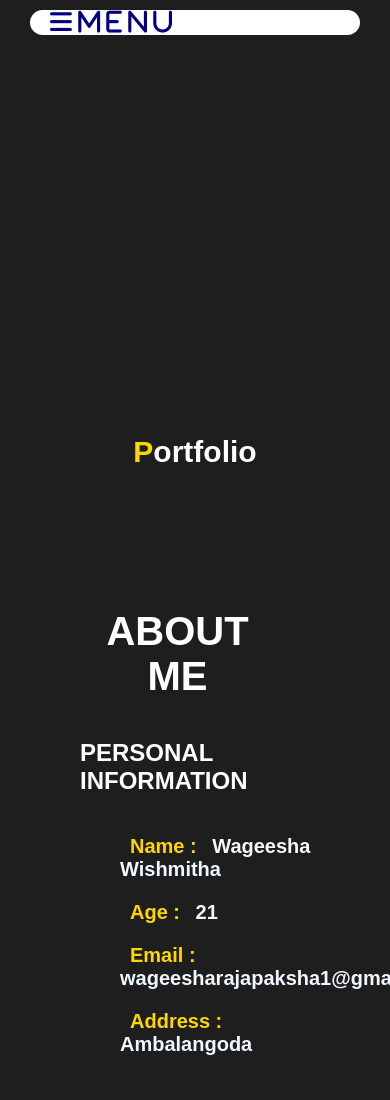
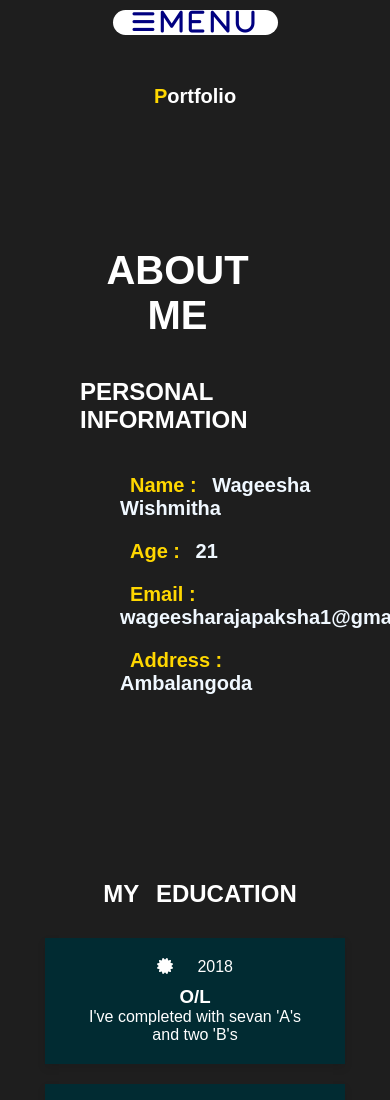
Before and after one commit to RWageesha/MY_Portfoliyo, a plain HTML site: page about.html in a window 390 px wide. Shown: the top 1100 px of the page. Drawn offline with Linux system fonts and the light colour scheme.

Commit message:
Update style_about.css

```diff
--- a/style_about.css
+++ b/style_about.css
@@ -456,18 +456,11 @@ nav .fa-solid{
 }
 
 
-@media only screen and (max-width:600px){
-     #header{
-        background-image: url(images/profile.png);
-     }
-     .header-text{
-        margin-top: 100%;
-        font-size: 16px;
-     }
-     .header-text h1{
-        font-size: 30px;
-     }
-     nav .fa-solid{
+@media only screen and (max-width:800px){
+    nav{
+        width: 165px;
+    }
+    nav .fa-solid{
         display: block;
         font-size: 25px;
      }
@@ -475,8 +468,8 @@ nav .fa-solid{
         background: white;
         position: fixed;
         top: 0;
-        right: -200px;
-        width: 200px;
+        right: -600px;
+        width: 300px;
         height: 100vh;
         padding-top: 50px;
         z-index: 2;
```
